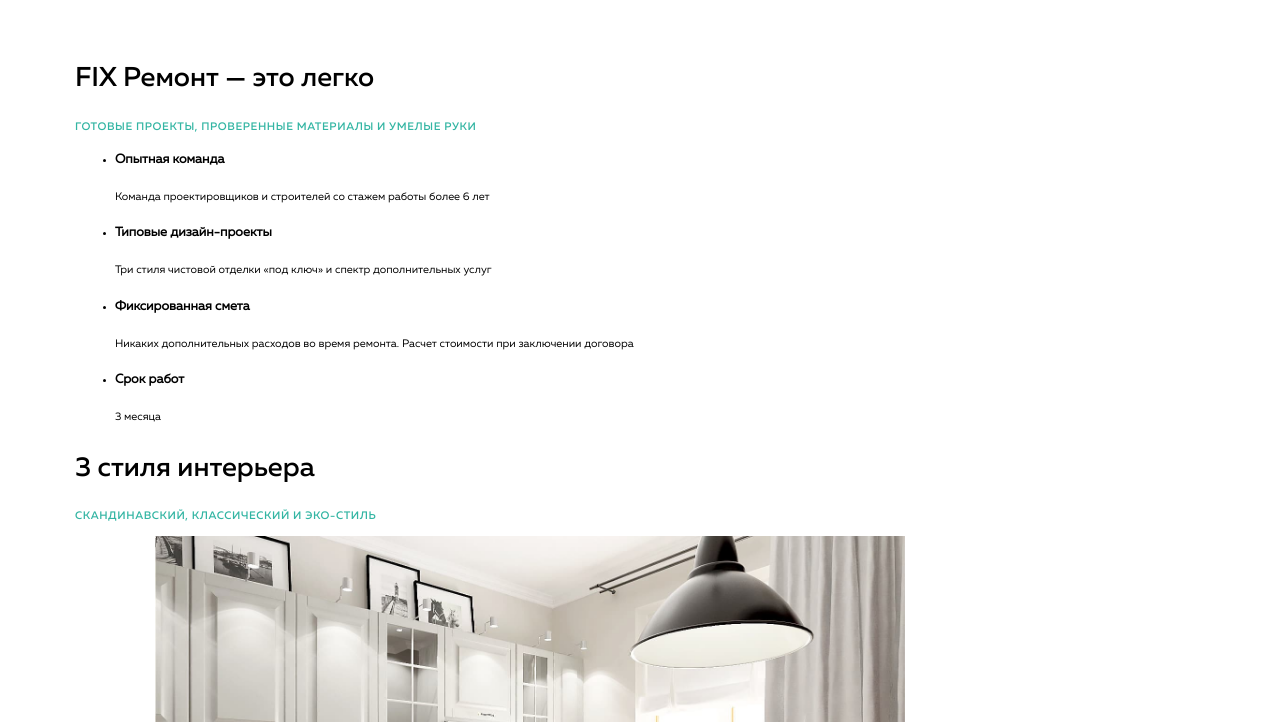
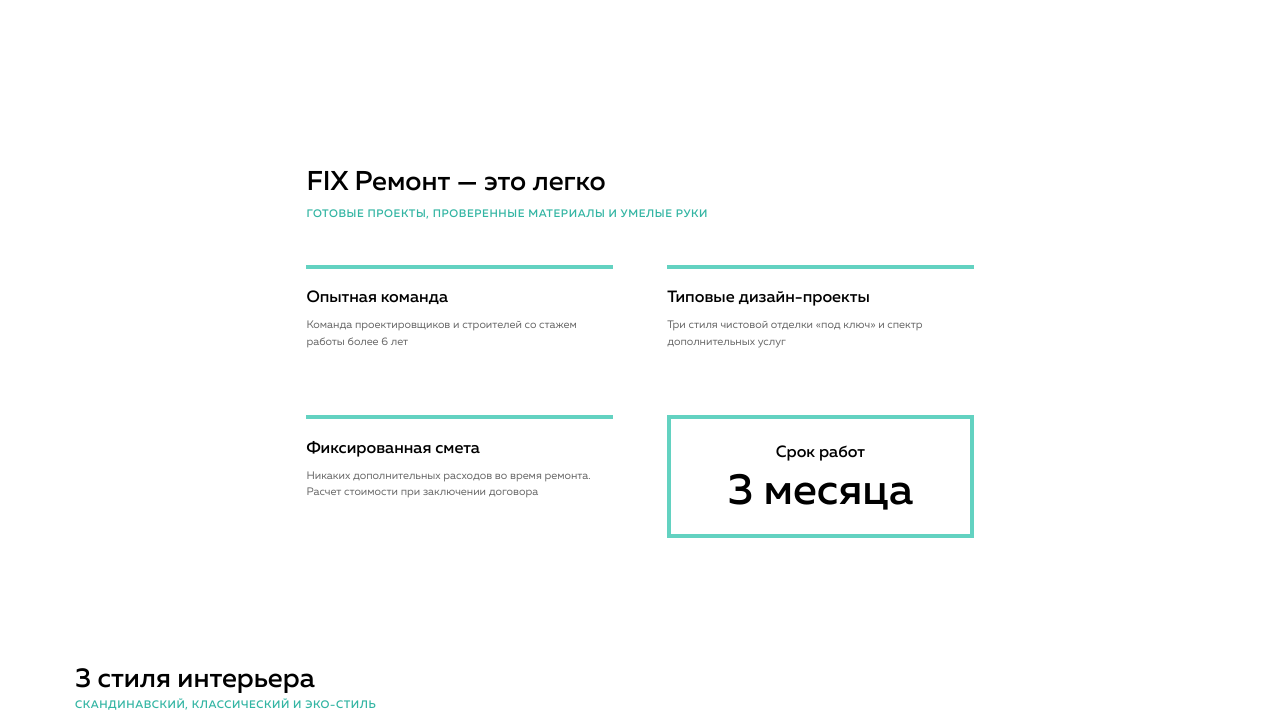
Before and after one commit to AlexBebko/m18-testing, a website: page source/index.html in a window 1280 px wide. Shown: the part 774-1496 px from the top of the page. Drawn offline with nearby package versions, Linux system fonts and the light colour scheme; files that its build step writes are made by us from their sources; files whose address does not match are found by name.

Commit message:
init: стилизует блок about

```diff
--- a/source/index.html
+++ b/source/index.html
@@ -74,7 +74,7 @@
               Готовые проекты, проверенные материалы и умелые руки
             </p>
 
-            <ul class="about__lis">
+            <ul class="about__list">
               <li class="about__item">
                 <h3 class="about__item-title">
                   Опытная команда
--- a/source/sass/blocks/about.scss
+++ b/source/sass/blocks/about.scss
@@ -0,0 +1,79 @@
+.about {
+  &__wrapper {
+    width: size(980px);
+    padding: 0;
+    padding-top: size(166px);
+    margin-bottom: size(184px);
+  }
+
+  &__title {
+    margin-bottom: size(8px);
+  }
+
+  &__description {
+    margin-bottom: size(63px);
+  }
+
+  &__list {
+    display: grid;
+    grid-template-columns: repeat(2, 1fr);
+    grid-template-rows: 1fr;
+    gap: size(41px) size(80px);
+    margin: 0;
+    padding: 0;
+    list-style-type: none;
+  }
+
+  &__item {
+    min-height: size(180px);
+    position: relative;
+    padding-top: size(33px);
+
+    &::before {
+      position: absolute;
+      content: "";
+      width: 100%;
+      height: 4px;
+      top: 0;
+      background-color: $color-downy;
+    }
+
+    &-title {
+      margin: 0;
+      margin-bottom: size(12px);
+
+      font-family: $ff-muller-med;
+      font-size: size(24px);
+      font-weight: 400;
+      line-height: size(32px);
+    }
+
+    &-description {
+      margin: 0;
+
+      font-family: $ff-muller-reg;
+      font-size: size(16px);
+      font-weight: 400;
+      line-height: size(24px);
+
+      color: $color-dim-gray;
+
+      &--big {
+        font-family: $ff-muller-med;
+        font-size: size(64px);
+        font-weight: 400;
+        line-height: size(60px);
+        color: $color-default-black;
+      }
+    }
+
+    &--square {
+      text-align: center;
+      border: 4px solid $color-downy;
+
+      &::before {
+        content: none;
+      }
+    }
+  }
+}
--- a/source/sass/blocks/description.scss
+++ b/source/sass/blocks/description.scss
@@ -1,4 +1,5 @@
 .description {
+  margin: 0;
   font-family: $ff-muller-reg;
   font-size: size(16px);
   font-weight: 400;
--- a/source/sass/blocks/title.scss
+++ b/source/sass/blocks/title.scss
@@ -1,4 +1,5 @@
 .title {
+  margin: 0;
   font-family: $ff-muller-med;
   font-size: size(40px);
   font-weight: 400;
```
Also changed, not shown: build/css/style.css, build/css/style.min.css, build/index.html, 1 other file.
